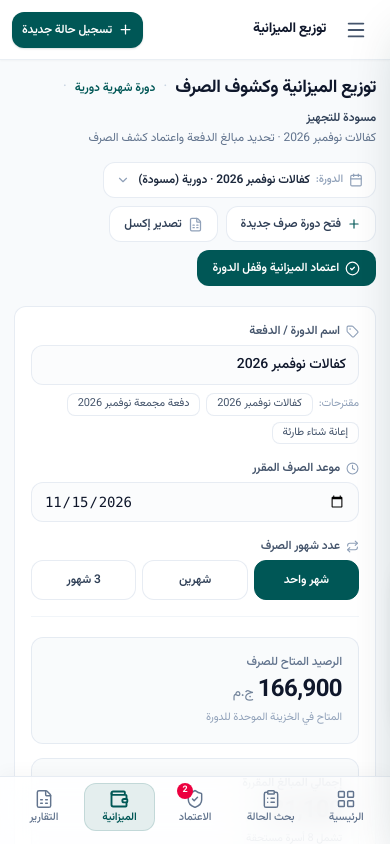
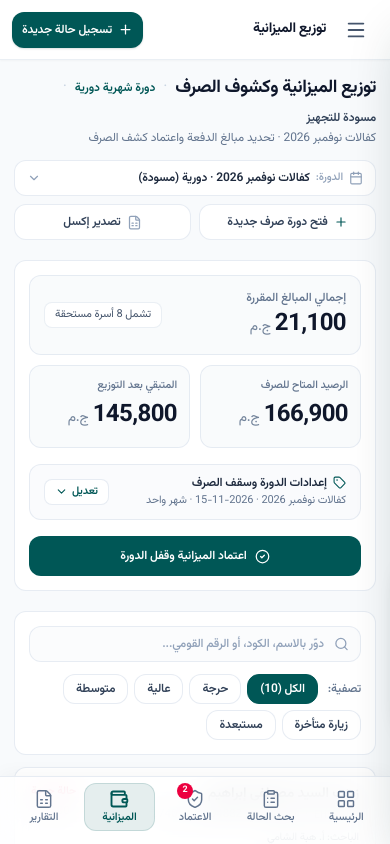
Before and after one commit to MohamedMagdy-git/ehsan-dms, a Next.js app: page / in a window 390 px wide. Both pictures are taken after a click on the button "إدارة الدورات". Built offline with nearby package versions, Linux system fonts and the light colour scheme.

Commit message:
feat(allocation): add coverage summary and UI adjustments
- Add state for batch configuration expansion.
- Implement dynamic coverage summary label for allocation cycles.
- Optimize header layout responsiveness for larger screens.

```diff
--- a/components/allocation/allocation-view.tsx
+++ b/components/allocation/allocation-view.tsx
@@ -116,6 +116,7 @@ export function AllocationView() {
     currentAllocation?.totalBudget ?? actualUnrestricted
   );
   const [isNewCycleModalOpen, setIsNewCycleModalOpen] = useState(false);
+  const [isBatchConfigExpanded, setIsBatchConfigExpanded] = useState(false);
   const [expandedCaseIds, setExpandedCaseIds] = useState<Record<string, boolean>>({});
 
   const [excludingItemId, setExcludingItemId] = useState<string | null>(null);
@@ -235,6 +236,16 @@ export function AllocationView() {
     currentAllocation?.periodDate ||
     currentAllocation?.executionDate ||
     new Date().toISOString().split('T')[0];
+
+  const coverageSummaryLabel = isExceptionalCycle
+    ? currentAllocation?.exceptionalDistributionMode === 'split_budget'
+      ? 'تقسيم الميزانية'
+      : `مبلغ موحد (${(currentAllocation?.flatAmountPerCase ?? 1000).toLocaleString('ar-EG')} ج.م)`
+    : (currentAllocation?.coverageMonths || 1) === 1
+    ? 'شهر واحد'
+    : currentAllocation?.coverageMonths === 2
+    ? 'شهرين'
+    : `${currentAllocation?.coverageMonths} شهور`;
 
   // Auto-healing: ensure any open draft period immediately reflects newly approved/updated eligible cases
   const needsDraftAutoSync = Boolean(
@@ -458,7 +469,7 @@ export function AllocationView() {
   return (
     <div className="space-y-5">
       {/* 1. Page Header & Action Bar */}
-      <div className="flex flex-col sm:flex-row items-stretch sm:items-center justify-between gap-4">
+      <div className="flex flex-col lg:flex-row items-stretch lg:items-center justify-between gap-3.5">
         <div>
           <div className="flex items-center gap-2 flex-wrap">
             <h2 className="text-lg sm:text-xl font-bold text-slate-900 tracking-tight">
@@ -479,7 +490,7 @@ export function AllocationView() {
         </div>
 
         {/* Header Actions */}
-        <div className="flex flex-wrap items-center gap-2">
+        <div className="flex flex-col sm:flex-row sm:flex-wrap items-stretch sm:items-center gap-2">
           {/* Cycle Dropdown */}
           <CustomSelect
             size="sm"
@@ -503,17 +514,18 @@ export function AllocationView() {
               </>
             }
             ariaLabel="اختيار دورة الصرف"
-            className="w-auto max-w-full"
-            triggerClassName="border-slate-200/80 font-semibold max-w-[300px] sm:max-w-[350px]"
+            className="w-full sm:w-auto max-w-full"
+            triggerClassName="border-slate-200/80 font-semibold w-full sm:max-w-[350px]"
             menuMinWidth={260}
           />
 
+          <div className="flex items-center gap-2">
             {/* Open New Disbursement Cycle (Secondary White Calm CTA) */}
             {permissions.canEditAllocation && (
               <button
                 type="button"
                 onClick={() => setIsNewCycleModalOpen(true)}
-              className="inline-flex items-center gap-1.5 px-3.5 h-9 bg-white border border-slate-200/80 hover:bg-slate-50 hover:border-[#005756]/40 hover:text-[#005756] text-slate-700 text-xs font-semibold rounded-xl transition-colors whitespace-nowrap shrink-0 cursor-pointer"
+                className="flex-1 sm:flex-initial inline-flex items-center justify-center gap-1.5 px-3.5 h-9 bg-white border border-slate-200/80 hover:bg-slate-50 hover:border-[#005756]/40 hover:text-[#005756] text-slate-700 text-xs font-semibold rounded-xl transition-colors whitespace-nowrap shrink-0 cursor-pointer"
                 title="فتح دورة صرف شهرية أو منحة استثنائية جديدة"
               >
                 <Plus size={14} className="text-[#005756]" />
@@ -525,7 +537,7 @@ export function AllocationView() {
             <button
               type="button"
               onClick={handleExportExcel}
-            className="inline-flex items-center gap-1.5 px-3.5 h-9 bg-white border border-slate-200/80 hover:bg-slate-50 hover:text-[#005756] text-slate-700 text-xs font-semibold rounded-xl transition-colors whitespace-nowrap shrink-0 cursor-pointer"
+              className="flex-1 sm:flex-initial inline-flex items-center justify-center gap-1.5 px-3.5 h-9 bg-white border border-slate-200/80 hover:bg-slate-50 hover:text-[#005756] text-slate-700 text-xs font-semibold rounded-xl transition-colors whitespace-nowrap shrink-0 cursor-pointer"
               title="تصدير كشف الصرف بصيغة إكسل"
             >
               <FileSpreadsheet size={15} className="text-slate-400" />
@@ -541,19 +553,20 @@ export function AllocationView() {
                   setUnlockError('');
                   setShowUnlockDialog(true);
                 }}
-              className="inline-flex items-center gap-1.5 px-3.5 h-9 bg-white border border-slate-200/80 hover:bg-slate-50 hover:text-[#005756] text-slate-700 text-xs font-semibold rounded-xl transition-colors whitespace-nowrap shrink-0 cursor-pointer"
+                className="flex-1 sm:flex-initial inline-flex items-center justify-center gap-1.5 px-3.5 h-9 bg-white border border-slate-200/80 hover:bg-slate-50 hover:text-[#005756] text-slate-700 text-xs font-semibold rounded-xl transition-colors whitespace-nowrap shrink-0 cursor-pointer"
               >
                 <Unlock size={14} className="text-slate-400" />
                 <span>فتح استثنائي</span>
               </button>
             )}
-
-          {/* Approve Button (Single Primary Teal CTA) */}
+          </div>
+
+          {/* Approve Button on Desktop/Tablet (Single Primary Teal CTA) */}
           {!isApproved && currentUserRole === 'admin' && (
             <button
               type="button"
               onClick={() => setShowApprovalDialog(true)}
-              className="inline-flex items-center gap-1.5 px-4 h-9 bg-[#005756] hover:bg-[#004241] text-white text-xs font-semibold rounded-xl transition-colors whitespace-nowrap shrink-0 cursor-pointer"
+              className="hidden sm:inline-flex items-center justify-center gap-1.5 px-4 h-9 bg-[#005756] hover:bg-[#004241] text-white text-xs font-semibold rounded-xl transition-colors whitespace-nowrap shrink-0 cursor-pointer"
             >
               <CheckCircle2 size={15} />
               <span>
@@ -582,10 +595,136 @@ export function AllocationView() {
         </div>
       )}
 
-      {/* 2. Focused Batch Configuration & Uniform Slate KPI Strip */}
-      <div className="bg-white border border-slate-200/80 rounded-xl p-4 sm:p-5 shadow-none space-y-5">
-        {/* Top: Batch Title, Execution Date, Coverage / Exceptional Mode */}
-        <div className="grid grid-cols-1 md:grid-cols-12 gap-4 items-start pb-4 border-b border-slate-100">
+      {/* 2. Compact Financial Bento First & Collapsible Batch Configuration */}
+      <div className="bg-white border border-slate-200/80 rounded-xl p-3.5 sm:p-5 shadow-none space-y-4">
+        {/* Financial Numbers Strip (Compact Bento on Mobile, 3 Columns on Desktop) */}
+        <div className="grid grid-cols-2 sm:grid-cols-3 gap-2.5 sm:gap-3.5">
+          {/* Box 1: Available Budget */}
+          <div className="order-2 sm:order-1 col-span-1 p-3 sm:p-4 bg-slate-50/80 rounded-xl border border-slate-200/80 space-y-1">
+            <span className="text-[11px] sm:text-xs font-medium text-slate-500 block">
+              {isExceptionalCycle ? 'ميزانية الدورة الاستثنائية' : 'الرصيد المتاح للصرف'}
+            </span>
+            <div className="font-mono tabular-nums">
+              <MoneyDisplay amount={currentAllocation.totalBudget} size="xl" variant="neutral" />
+            </div>
+            <div className="text-[11px] text-slate-400 hidden sm:block">
+              {isExceptionalCycle
+                ? 'سقف الصرف المخصص لهذه المنحة'
+                : 'المتاح في الخزينة الموحدة للدورة'}
+            </div>
+          </div>
+
+          {/* Box 2: Total Allocated / Disbursed (Full-Width Primary Row on Mobile) */}
+          <div className="order-1 sm:order-2 col-span-2 sm:col-span-1 p-3.5 sm:p-4 bg-slate-50/80 rounded-xl border border-slate-200/80 flex sm:block items-center justify-between gap-3 sm:space-y-1">
+            <div className="space-y-0.5 sm:space-y-1">
+              <span className="text-xs font-medium text-slate-500 block">إجمالي المبالغ المقررة</span>
+              <div className="font-mono tabular-nums">
+                <MoneyDisplay amount={totalAllocated} size="xl" variant="neutral" />
+              </div>
+            </div>
+            <div className="text-[11px] text-slate-600 sm:text-slate-500 tabular-nums bg-white sm:bg-transparent px-2.5 py-1 sm:p-0 rounded-lg border border-slate-200/70 sm:border-none shrink-0">
+              تشمل {currentAllocation.summary.fundedCasesCount} أسرة مستحقة
+            </div>
+          </div>
+
+          {/* Box 3: Unallocated Balance */}
+          <div className="order-3 sm:order-3 col-span-1 p-3 sm:p-4 bg-slate-50/80 rounded-xl border border-slate-200/80 space-y-1">
+            <span className="text-[11px] sm:text-xs font-medium text-slate-500 block">المتبقي بعد التوزيع</span>
+            <div className="font-mono tabular-nums">
+              <MoneyDisplay
+                amount={currentAllocation.summary.unallocatedBalance}
+                size="xl"
+                variant="neutral"
+              />
+            </div>
+            <div className="text-[11px] text-slate-400 hidden sm:block">
+              {isExceptionalCycle
+                ? 'يفضل ضمن رصيد الخزينة الموحدة'
+                : 'يرجع كرصيد متاح للدورة الجاية'}
+            </div>
+          </div>
+        </div>
+
+        {/* Field Delivery Progress Strip (Approved Cycles) */}
+        {isApproved && deliveryProgressSummary.totalEligibleCount > 0 && (
+          <div className="pt-3.5 border-t border-slate-100 space-y-2">
+            <div className="flex flex-wrap items-center justify-between gap-2 text-xs">
+              <div className="flex items-center gap-2 flex-wrap">
+                <span className="font-semibold text-slate-800">
+                  متابعة التسليم الميداني للدفعة:
+                </span>
+                <span className="font-semibold text-[#005756] tabular-nums">
+                  تم تسليم {deliveryProgressSummary.deliveredCount} من{' '}
+                  {deliveryProgressSummary.totalEligibleCount} حالة ({deliveryProgressSummary.percentage}%)
+                </span>
+              </div>
+              <div className="flex items-center gap-2 text-[11px] text-slate-500 tabular-nums flex-wrap">
+                <span>
+                  منصرف فعلياً:{' '}
+                  <strong className="font-mono font-semibold text-slate-800">
+                    {deliveryProgressSummary.deliveredAmount.toLocaleString('ar-EG')} ج.م
+                  </strong>
+                </span>
+                <span aria-hidden="true">·</span>
+                <span>
+                  موثّق بإثبات:{' '}
+                  <strong className="font-mono font-semibold text-[#005756]">
+                    {deliveryProgressSummary.documentedCount} حالة
+                  </strong>
+                </span>
+              </div>
+            </div>
+            <div
+              className="w-full h-1.5 bg-slate-100 rounded-full overflow-hidden"
+              role="progressbar"
+              aria-valuenow={deliveryProgressSummary.percentage}
+              aria-valuemin={0}
+              aria-valuemax={100}
+              aria-label="نسبة إنجاز التسليم الميداني للدفعة"
+            >
+              <div
+                className="h-full bg-[#005756] rounded-full transition-all duration-300"
+                style={{ width: `${deliveryProgressSummary.percentage}%` }}
+              />
+            </div>
+          </div>
+        )}
+
+        {/* Mobile Collapsible Summary Toggle for Cycle Settings */}
+        <button
+          type="button"
+          onClick={() => setIsBatchConfigExpanded((prev) => !prev)}
+          aria-expanded={isBatchConfigExpanded}
+          className="md:hidden w-full px-3.5 py-2.5 bg-slate-50/70 hover:bg-slate-100/70 border border-slate-200/80 rounded-xl flex items-center justify-between gap-2 text-right transition-colors cursor-pointer"
+        >
+          <div className="min-w-0 flex-1">
+            <div className="flex items-center gap-1.5 text-xs font-semibold text-slate-800">
+              <Tag size={13} className="text-[#005756] shrink-0" />
+              <span>إعدادات الدورة وسقف الصرف</span>
+            </div>
+            <p className="text-[11px] text-slate-500 truncate mt-0.5 tabular-nums">
+              {currentAllocation.batchTitle || currentAllocation.periodLabel} · {resolvedExecutionDate} · {coverageSummaryLabel}
+            </p>
+          </div>
+          <span className="inline-flex items-center gap-1 px-2.5 py-1 rounded-lg bg-white border border-slate-200/80 text-[11px] font-semibold text-[#005756] shrink-0">
+            <span>{isBatchConfigExpanded ? 'إخفاء' : isApproved ? 'التفاصيل' : 'تعديل'}</span>
+            <ChevronDown
+              size={13}
+              className={`transition-transform duration-200 ${
+                isBatchConfigExpanded ? 'rotate-180' : ''
+              }`}
+            />
+          </span>
+        </button>
+
+        {/* Batch Configuration & Budget Cap Controls (Collapsed by Default on Mobile, Visible on Desktop) */}
+        <div
+          className={`${
+            isBatchConfigExpanded ? 'block' : 'hidden md:block'
+          } space-y-4 pt-3.5 border-t border-slate-100`}
+        >
+          {/* Batch Title, Execution Date, Coverage / Exceptional Mode */}
+          <div className="grid grid-cols-1 md:grid-cols-12 gap-4 items-start">
             {/* Field 1: Batch Title */}
             <div className="md:col-span-5 space-y-1.5">
               <label className="text-xs font-semibold text-slate-600 flex items-center gap-1.5">
@@ -791,97 +930,6 @@ export function AllocationView() {
             </div>
           </div>
 
-        {/* Financial Numbers Strip (3 Uniform Soft Slate Cards) */}
-        <div className="grid grid-cols-1 sm:grid-cols-3 gap-3.5">
-          {/* Box 1: Available Budget */}
-          <div className="p-4 bg-slate-50/80 rounded-xl border border-slate-200/80 space-y-1">
-            <span className="text-xs font-medium text-slate-500 block">
-              {isExceptionalCycle ? 'ميزانية الدورة الاستثنائية' : 'الرصيد المتاح للصرف'}
-            </span>
-            <div className="font-mono tabular-nums">
-              <MoneyDisplay amount={currentAllocation.totalBudget} size="xl" variant="neutral" />
-            </div>
-            <div className="text-[11px] text-slate-400">
-              {isExceptionalCycle
-                ? 'سقف الصرف المخصص لهذه المنحة'
-                : 'المتاح في الخزينة الموحدة للدورة'}
-            </div>
-          </div>
-
-          {/* Box 2: Total Allocated / Disbursed */}
-          <div className="p-4 bg-slate-50/80 rounded-xl border border-slate-200/80 space-y-1">
-            <span className="text-xs font-medium text-slate-500 block">إجمالي المبالغ المقررة</span>
-            <div className="font-mono tabular-nums">
-              <MoneyDisplay amount={totalAllocated} size="xl" variant="neutral" />
-            </div>
-            <div className="text-[11px] text-slate-500 tabular-nums">
-              تشمل {currentAllocation.summary.fundedCasesCount} أسرة مستحقة
-            </div>
-          </div>
-
-          {/* Box 3: Unallocated Balance */}
-          <div className="p-4 bg-slate-50/80 rounded-xl border border-slate-200/80 space-y-1">
-            <span className="text-xs font-medium text-slate-500 block">المتبقي بعد التوزيع</span>
-            <div className="font-mono tabular-nums">
-              <MoneyDisplay
-                amount={currentAllocation.summary.unallocatedBalance}
-                size="xl"
-                variant="neutral"
-              />
-            </div>
-            <div className="text-[11px] text-slate-400">
-              {isExceptionalCycle
-                ? 'يفضل ضمن رصيد الخزينة الموحدة'
-                : 'يرجع كرصيد متاح للدورة الجاية'}
-            </div>
-          </div>
-        </div>
-
-        {/* Field Delivery Progress Strip (Approved Cycles) */}
-        {isApproved && deliveryProgressSummary.totalEligibleCount > 0 && (
-          <div className="pt-3.5 border-t border-slate-100 space-y-2">
-            <div className="flex flex-wrap items-center justify-between gap-2 text-xs">
-              <div className="flex items-center gap-2 flex-wrap">
-                <span className="font-semibold text-slate-800">
-                  متابعة التسليم الميداني للدفعة:
-                </span>
-                <span className="font-semibold text-[#005756] tabular-nums">
-                  تم تسليم {deliveryProgressSummary.deliveredCount} من{' '}
-                  {deliveryProgressSummary.totalEligibleCount} حالة ({deliveryProgressSummary.percentage}%)
-                </span>
-              </div>
-              <div className="flex items-center gap-2 text-[11px] text-slate-500 tabular-nums flex-wrap">
-                <span>
-                  منصرف فعلياً:{' '}
-                  <strong className="font-mono font-semibold text-slate-800">
-                    {deliveryProgressSummary.deliveredAmount.toLocaleString('ar-EG')} ج.م
-                  </strong>
-                </span>
-                <span aria-hidden="true">·</span>
-                <span>
-                  موثّق بإثبات:{' '}
-                  <strong className="font-mono font-semibold text-[#005756]">
-                    {deliveryProgressSummary.documentedCount} حالة
-                  </strong>
-                </span>
-              </div>
-            </div>
-            <div
-              className="w-full h-1.5 bg-slate-100 rounded-full overflow-hidden"
-              role="progressbar"
-              aria-valuenow={deliveryProgressSummary.percentage}
-              aria-valuemin={0}
-              aria-valuemax={100}
-              aria-label="نسبة إنجاز التسليم الميداني للدفعة"
-            >
-              <div
-                className="h-full bg-[#005756] rounded-full transition-all duration-300"
-                style={{ width: `${deliveryProgressSummary.percentage}%` }}
-              />
-            </div>
-          </div>
-        )}
-
           {/* Budget Setting Controls (Draft Mode) */}
           {!isApproved && (
             <div className="flex flex-col sm:flex-row sm:items-center justify-between gap-3 pt-3 border-t border-slate-100">
@@ -966,6 +1014,23 @@ export function AllocationView() {
                 <span>إعادة التوزيع التلقائي</span>
               </button>
             </div>
+          )}
+        </div>
+
+        {/* Mobile Primary Approve Action (Positioned After Reviewing Financial Totals) */}
+        {!isApproved && currentUserRole === 'admin' && (
+          <button
+            type="button"
+            onClick={() => setShowApprovalDialog(true)}
+            className="sm:hidden w-full h-10 bg-[#005756] hover:bg-[#004241] text-white text-xs font-semibold rounded-xl transition-colors flex items-center justify-center gap-2 cursor-pointer"
+          >
+            <CheckCircle2 size={15} />
+            <span>
+              {currentAllocation.isExceptionallyUnlocked
+                ? 'إعادة اعتماد الميزانية'
+                : 'اعتماد الميزانية وقفل الدورة'}
+            </span>
+          </button>
         )}
       </div>
 
```
Lines whose indentation alone changed are shown as unchanged.
